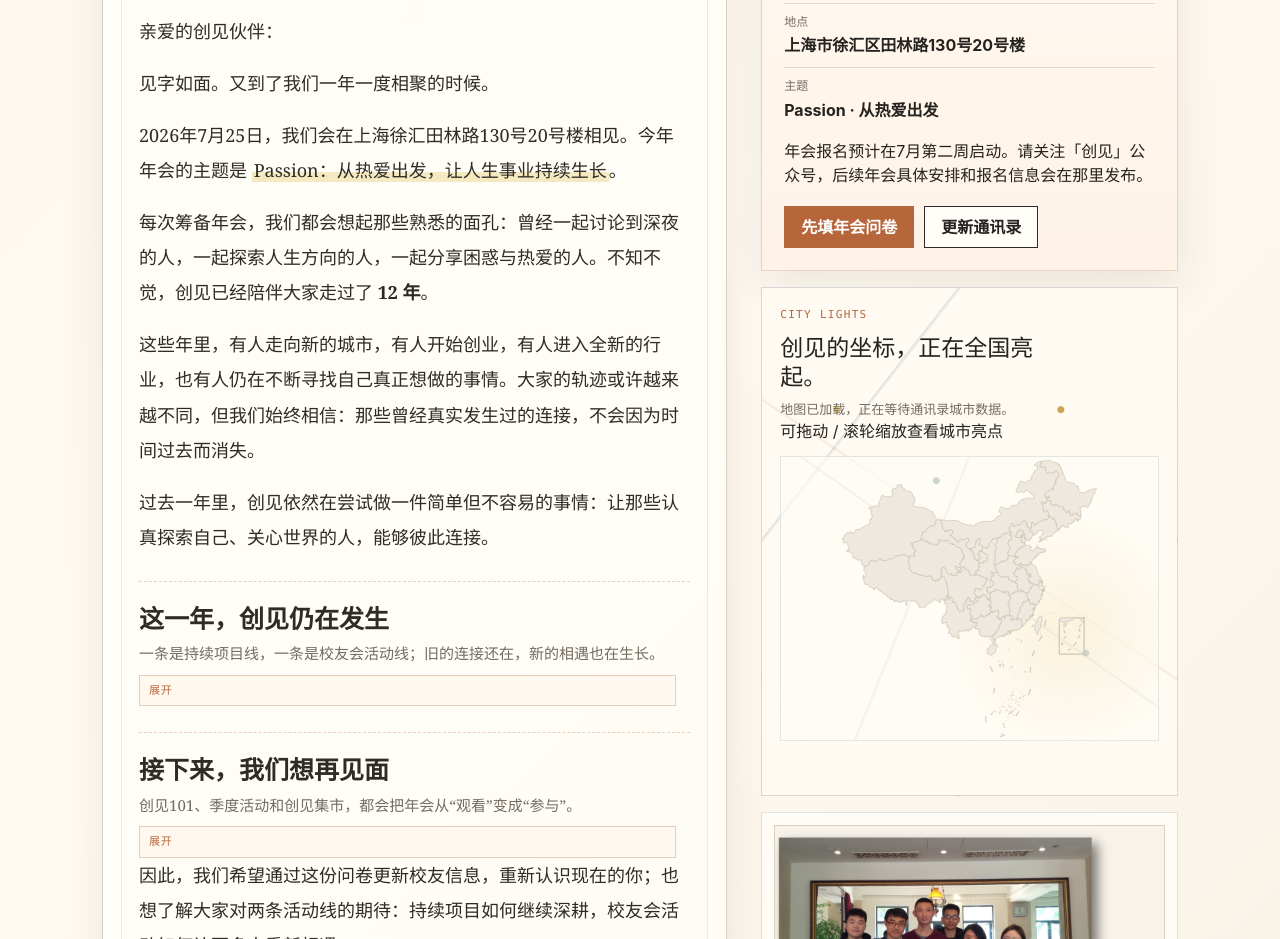
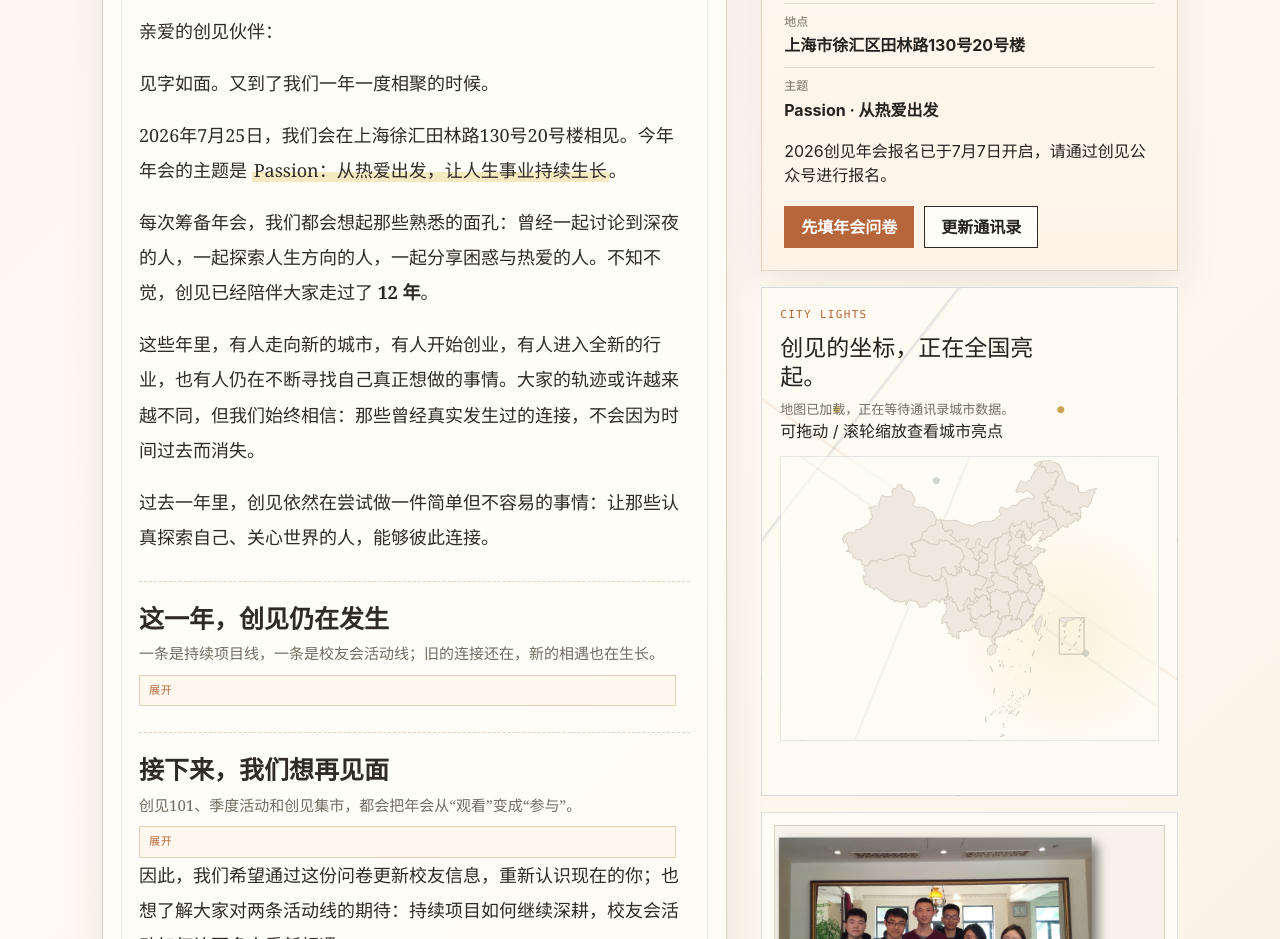
Before and after one commit to shadowwider/csight-year-meeting, a website: page public/index.html in a window 1280 px wide. Shown: the part 775-1714 px from the top of the page. Drawn offline with nearby package versions, Linux system fonts and the light colour scheme; no server answers.

Commit message:
chore: update annual gathering signup notice

```diff
--- a/public/index.html
+++ b/public/index.html
@@ -153,7 +153,7 @@
                   <div><dt>地点</dt><dd>上海市徐汇区田林路130号20号楼</dd></div>
                   <div><dt>主题</dt><dd>Passion · 从热爱出发</dd></div>
                 </dl>
-                <p class="note-copy">年会报名预计在7月第二周启动。请关注「创见」公众号，后续年会具体安排和报名信息会在那里发布。</p>
+                <p class="note-copy">2026创见年会报名已于7月7日开启，请通过创见公众号进行报名。</p>
                 <div class="actions">
                   <button class="btn" type="button" data-route="survey">先填年会问卷</button>
                   <button class="btn secondary" type="button" data-route="contact">更新通讯录</button>
@@ -630,7 +630,7 @@
               <textarea name="message_to_csight"></textarea>
             </div>
 
-            <div class="message warn">年会报名预计在7月第二周启动。请关注「创见」公众号，后续年会具体安排和报名信息会在那里发布。</div>
+            <div class="message warn">2026创见年会报名已于7月7日开启，请通过创见公众号进行报名。</div>
 
             <div class="actions">
               <button id="surveySubmit" class="btn" type="submit">提交问卷</button>
```
